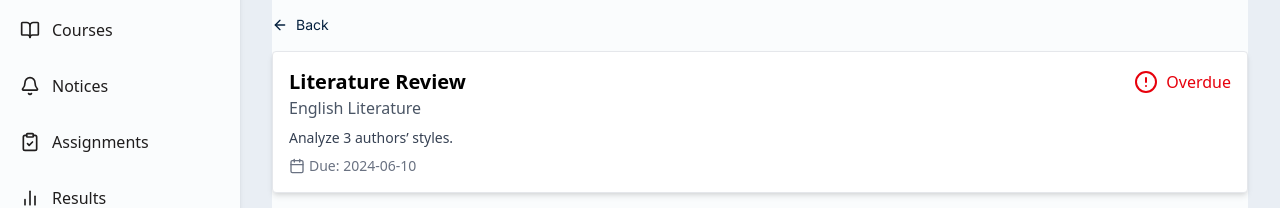
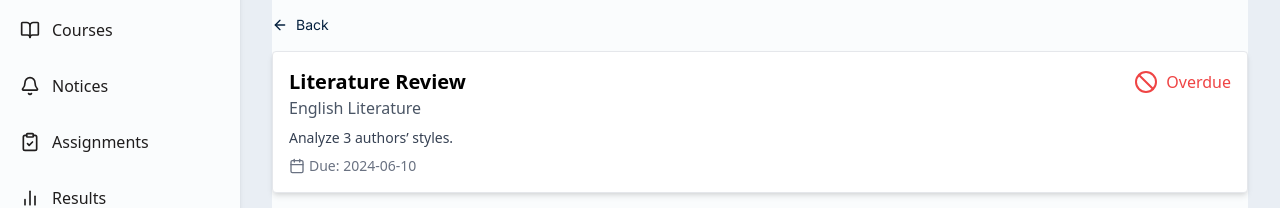
Before and after one commit to Aristiec/SMSfrontend, a React (Vite) app in the folder frontend/: page /assignments/1 in a window 1280 px wide. Shown: the part 194-402 px from the top of the page. Built offline with nearby package versions, Linux system fonts and the light colour scheme; a web font is replaced by a local one.

Commit message:
Updated assignemnet

```diff
--- a/frontend/src/components/student/assignments/AssignmentCard.jsx
+++ b/frontend/src/components/student/assignments/AssignmentCard.jsx
@@ -1,10 +1,10 @@
 import React from "react";
-import { Calendar, Clock, AlertCircle, CheckCircle } from "lucide-react";
+import { Calendar, Clock, Ban, AlertCircle, CheckCircle } from "lucide-react";
 
 const statusIcon = {
-  pending: <Clock className="text-yellow-600" />,
-  overdue: <AlertCircle className="text-red-600" />,
-  submitted: <CheckCircle className="text-green-600" />,
+  pending: <AlertCircle className="text-[#F97316]" />,
+  overdue: <Ban className="text-[#EF4444]" />,
+  submitted: <CheckCircle className="text-[#10B981]" />,
 };
 
 const AssignmentCard = ({ assignment }) => {
@@ -17,10 +17,10 @@ const AssignmentCard = ({ assignment }) => {
           <span
             className={`capitalize font-medium ${
               assignment.status === "pending"
-                ? "text-yellow-600"
+                ? "text-[#F97316]"
                 : assignment.status === "overdue"
-                ? "text-red-600"
-                : "text-green-600"
+                ? "text-[#EF4444]"
+                : "text-[#10B981]"
             }`}
           >
             {assignment.status}
--- a/frontend/src/pages/student/Assignments.jsx
+++ b/frontend/src/pages/student/Assignments.jsx
@@ -1,6 +1,7 @@
 import React, { useState } from "react";
 import {
   Clock,
+  Ban,
   AlertCircle,
   CheckCircle,
   Calendar,
@@ -36,11 +37,11 @@ const Assignments = () => {
   const getStatusIcon = (status) => {
     switch (status) {
       case "overdue":
-        return <AlertCircle className="w-4 h-4 text-red-500" />;
+        return <Ban className="w-4 h-4 text-[#EF4444]" />;
       case "pending":
-        return <Clock className="w-4 h-4 text-orange-500" />;
+        return <AlertCircle className="w-4 h-4 text-[#F97316]" />;
       case "submitted":
-        return <CheckCircle className="w-4 h-4 text-green-500" />;
+        return <CheckCircle className="w-4 h-4 text-[#10B981]" />;
       default:
         return null;
     }
@@ -85,7 +86,7 @@ const Assignments = () => {
               }`}
             >
               {filter === "Pending" && <Clock size={16} />}
-              {filter === "Overdue" && <AlertCircle size={16} />}
+              {filter === "Overdue" && <Ban size={16} />}
               {filter === "Submitted" && <CheckCircle size={16} />}
               {filter}
             </button>
```
